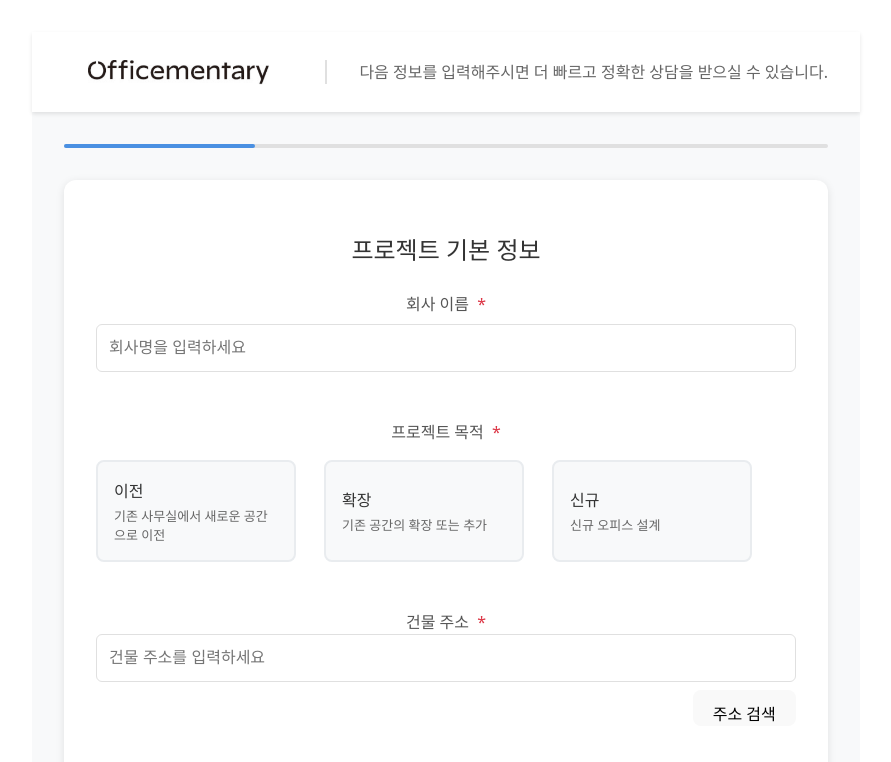
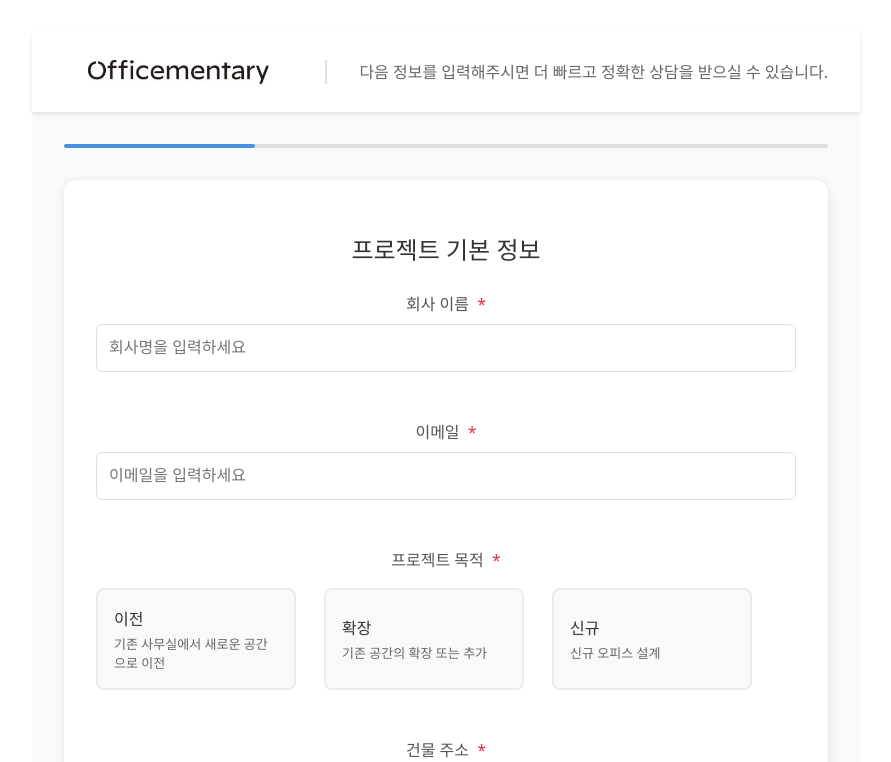
Before and after one commit to sofiaonandoff/officementarydeepconsult, a React (Vite) app: page /officementarydeepconsult/initial-info in a window 1280 px wide. Shown: the top 762 px of the page, without its empty margins (194-1085 px from the left). Built offline with nearby package versions, Linux system fonts and the light colour scheme.

Commit message:
email to client & email modified

```diff
--- a/src/pages/InitialInfo.jsx
+++ b/src/pages/InitialInfo.jsx
@@ -52,6 +52,7 @@ const InitialInfo = () => {
   // 초기 formData 상태
   const initialFormData = {
     companyName: '',
+    companyEmail: '',
     projectPurpose: '', // 이전 / 확장 / 신규(구축/신축)
     buildingAddress: '',
     buildingSize: '', // 평수 or m²
@@ -235,6 +236,16 @@ const InitialInfo = () => {
                   value={formData.companyName}
                   onChange={handleInputChange}
                   placeholder="회사명을 입력하세요"
+                />
+              </div>
+              <div className="input-field">
+                <label>이메일 <span className="required">*</span></label>
+                <input
+                  type="email"
+                  name="companyEmail"
+                  value={formData.companyEmail}
+                  onChange={handleInputChange}
+                  placeholder="이메일을 입력하세요"
                 />
               </div>
               <div className="input-field">
--- a/src/pages/project-summary.jsx
+++ b/src/pages/project-summary.jsx
@@ -102,6 +102,7 @@ const ProjectSummary = () => {
     };
     const lines = [];
     lines.push(`회사명,${escapeCSV(formData.companyName || '')}`);
+    lines.push(`이메일,${escapeCSV(formData.companyEmail || '')}`);
     lines.push(`프로젝트 목적,${escapeCSV(formData.projectPurpose === 'move' ? '이전' : formData.projectPurpose === 'expand' ? '확장' : '신규')}`);
     lines.push(`건물 주소,${escapeCSV(formData.buildingAddress || '')}`);
     lines.push(`상세 주소,${escapeCSV(formData.buildingDetailAddress || '')}`);
@@ -172,6 +173,7 @@ const ProjectSummary = () => {
     setSending(true);
     const emailData = {
       company_name: formData.companyName,
+      company_email: formData.companyEmail,
       buildingAddress: formData.buildingAddress,
       buildingDetailAddress: formData.buildingDetailAddress || '',
       buildingSize: formData.buildingSize,
@@ -221,9 +223,16 @@ const ProjectSummary = () => {
     try {
       await emailjs.send(
         'service_officementary2',
-        'template_2ls7vl8',
+        'template_officementary2',
         emailData,
-        'YiZScPmNjcBDnC8nm'
+        'SUEAclspdW_UYCask'
+      );
+      // 두 번째 템플릿 전송
+      await emailjs.send(
+        'service_officementary2',
+        'template_officeclient2', // ← 두 번째 템플릿 ID
+        emailData,        // ← 두 번째 템플릿에 맞는 데이터
+        'SUEAclspdW_UYCask'
       );
       alert('상담 정보가 성공적으로 제출되었습니다.');
     } catch (e) {
@@ -244,6 +253,7 @@ const ProjectSummary = () => {
             <div className="info-item">
               <h3>프로젝트 기본 정보</h3>
               <p className="info-value">회사명: {formData?.companyName}</p>
+              <p className="info-value">이메일: {formData?.companyEmail}</p>
               <p className="info-value">프로젝트 목적: {formData?.projectPurpose === 'move' ? '이전' : formData?.projectPurpose === 'expand' ? '확장' : '신규'}</p>
               <p className="info-value">건물 주소: {formData?.buildingAddress}</p>
               <p className="info-value">상세 주소: {formData?.buildingDetailAddress}</p>
--- a/src/services/emailService.js
+++ b/src/services/emailService.js
@@ -1,10 +1,11 @@
 import emailjs from '@emailjs/browser';
 
 // 이메일 전송 서비스
-const EMAIL_SERVICE_ID = 'service_officemmphase2';
+const EMAIL_SERVICE_ID = 'service_officementary2';
 const EMAIL_TEMPLATE_ID = 'template_i0oey2n';
 const EMAIL_USER_ID = 'YiZScPmNjcBDnC8nm';
 
+/*
 const generateCSV = (data) => {
   const rows = [
     ['구분', '항목', '내용'],
@@ -98,7 +99,7 @@ export const sendOfficeDataEmail = async (formData) => {
     throw new Error(error.message || '이메일 전송 중 오류가 발생했습니다.');
   }
 };
-
+*/
 const formatEmailContent = (data) => {
   const workStyleMap = {
     'startup': '스타트업',
```
